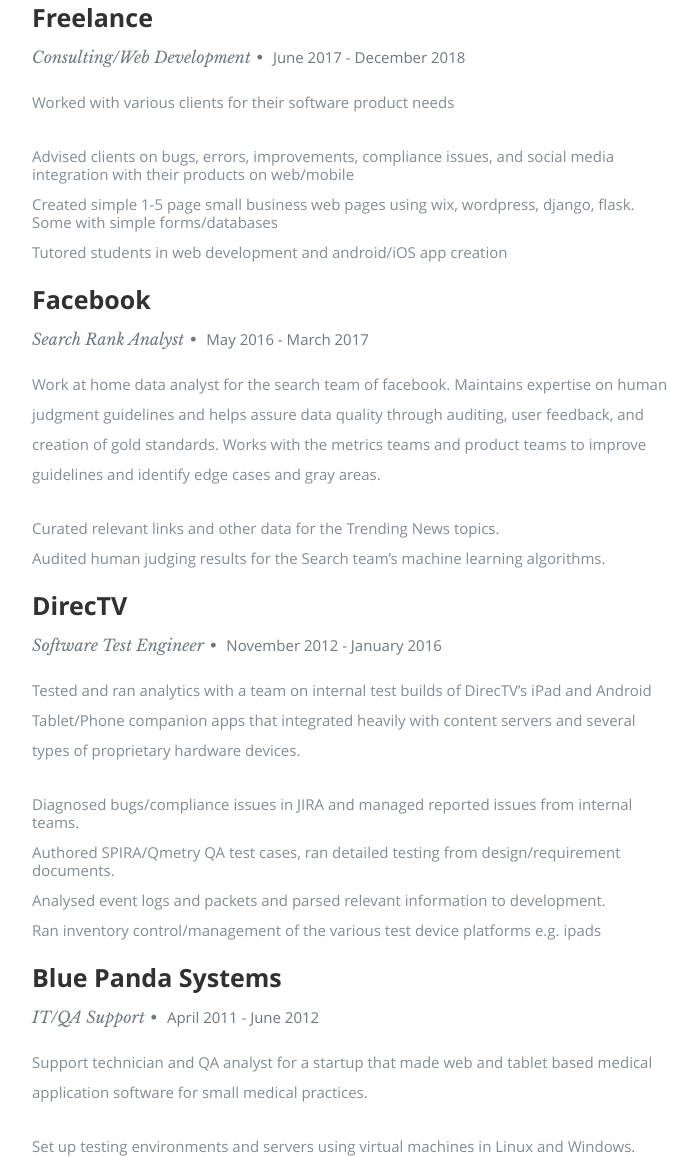
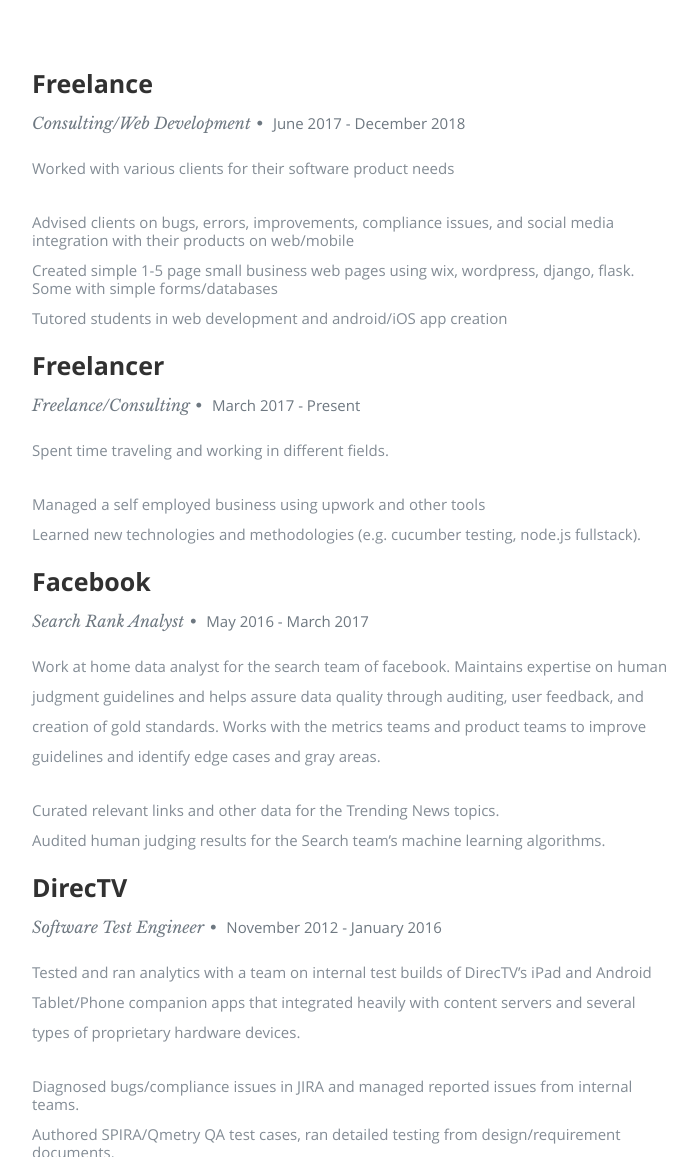
Before and after one commit to Astrowuff/astrowuff.github.io, a plain HTML site: page index.html in a window 1280 px wide. Shown: the part 1643-2800 px from the top of the page, without its empty margins (373-1070 px from the left). Drawn offline with nearby package versions, Linux system fonts and the light colour scheme.

Commit message:
Updated index.html with new experience :s

```diff
--- a/index.html
+++ b/index.html
@@ -135,8 +135,14 @@
                   <p>
                   	 <a href="Resume%20Jason%20Messinger.pdf" class="button" target="_blank"><i class="fa fa-download"></i>View Resume</a>
                      <a href="Resume%20Jason%20Messinger.pdf" class="button" download><i class="fa fa-download"></i>Download Resume</a>
+                      <form>
+                            <label for="flip-checkbox-1">Flip toggle switch checkbox:</label>
+                          <input type="checkbox" data-role="flipswitch" name="flip-checkbox-1" id="flip-checkbox-1">
+                   </form>
                   </p>
                </div>
+                <!-- Material checked -->
+
 
             </div> <!-- end row -->
 
@@ -182,6 +188,31 @@
 		  <li>Tutored students in web development and android/iOS app creation
                   </li>
 
+                  </ul>
+
+
+               </div>
+
+
+
+            </div> <!-- item end -->
+
+              <div class="row item">
+
+               <div class="twelve columns">
+
+                  <h3>Freelancer</h3>
+                  <p class="info">Freelance/Consulting<span>&bull;</span> <em class="date">March 2017 - Present</em></p>
+
+                  <p>
+                  Spent time traveling and working in different fields.
+                  </p>
+                  <ul>
+                  <li>Managed a self employed business using upwork and other tools
+                  </li>
+                  <li>Learned new technologies and methodologies (e.g. cucumber testing, node.js fullstack).
+
+                  </li>
                   </ul>
 
 
@@ -235,26 +266,7 @@
                </div>
 
             </div> <!-- item end -->
-            <div class="row item">
 
-               <div class="twelve columns">
-
-                  <h3>Blue Panda Systems</h3>
-                  <p class="info">IT/QA Support<span>&bull;</span> <em class="date">April 2011 - June 2012</em></p>
-
-                  <p>
-                  Support technician and QA analyst for a startup that made web and tablet based medical application software for small medical practices.
-                  </p>
-                  <ul>
-                  <li>Set up testing environments and servers using virtual machines in Linux and Windows.
-                  </li>
-                  <li>Tested medical grade software under the ‘rapid prototyping’ development model.
-                  </ul>
-
-
-               </div>
-
-            </div> <!-- item end -->
             <div class="row item">
 
                <div class="twelve columns">
```
